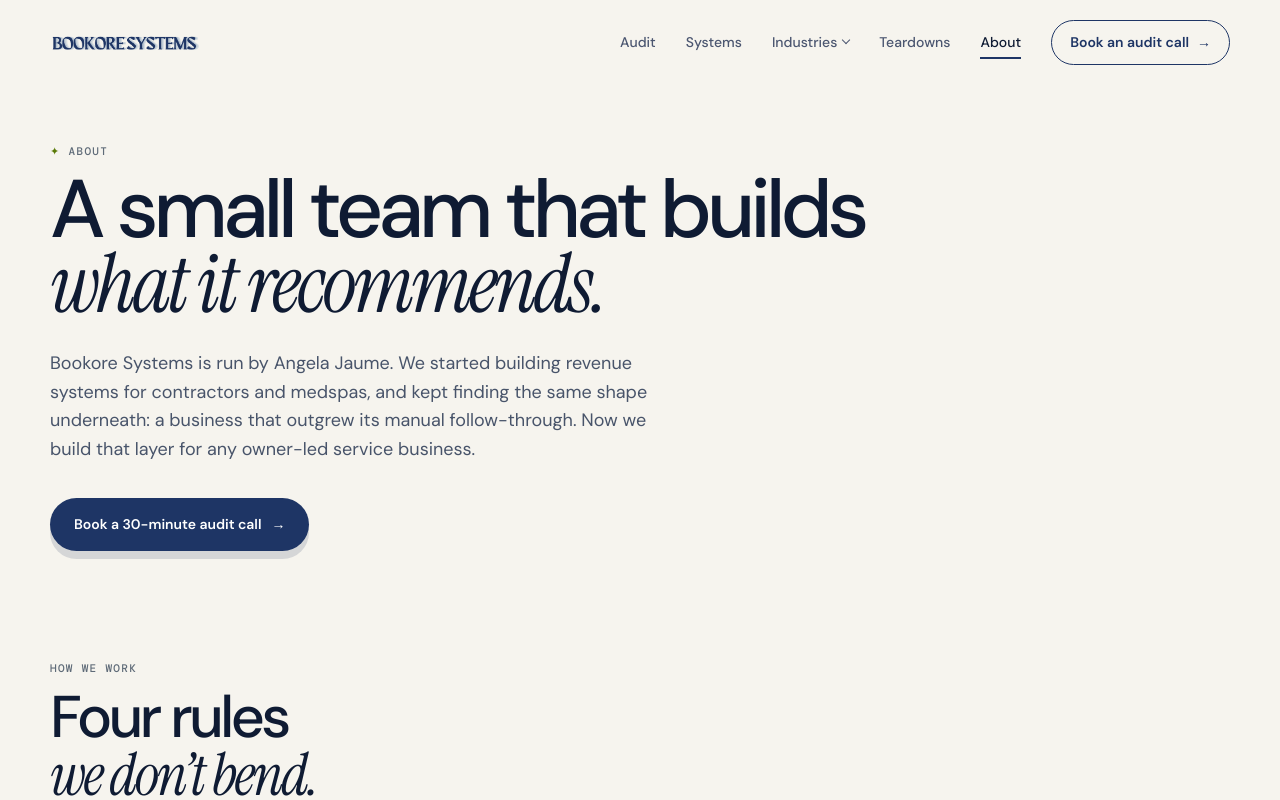
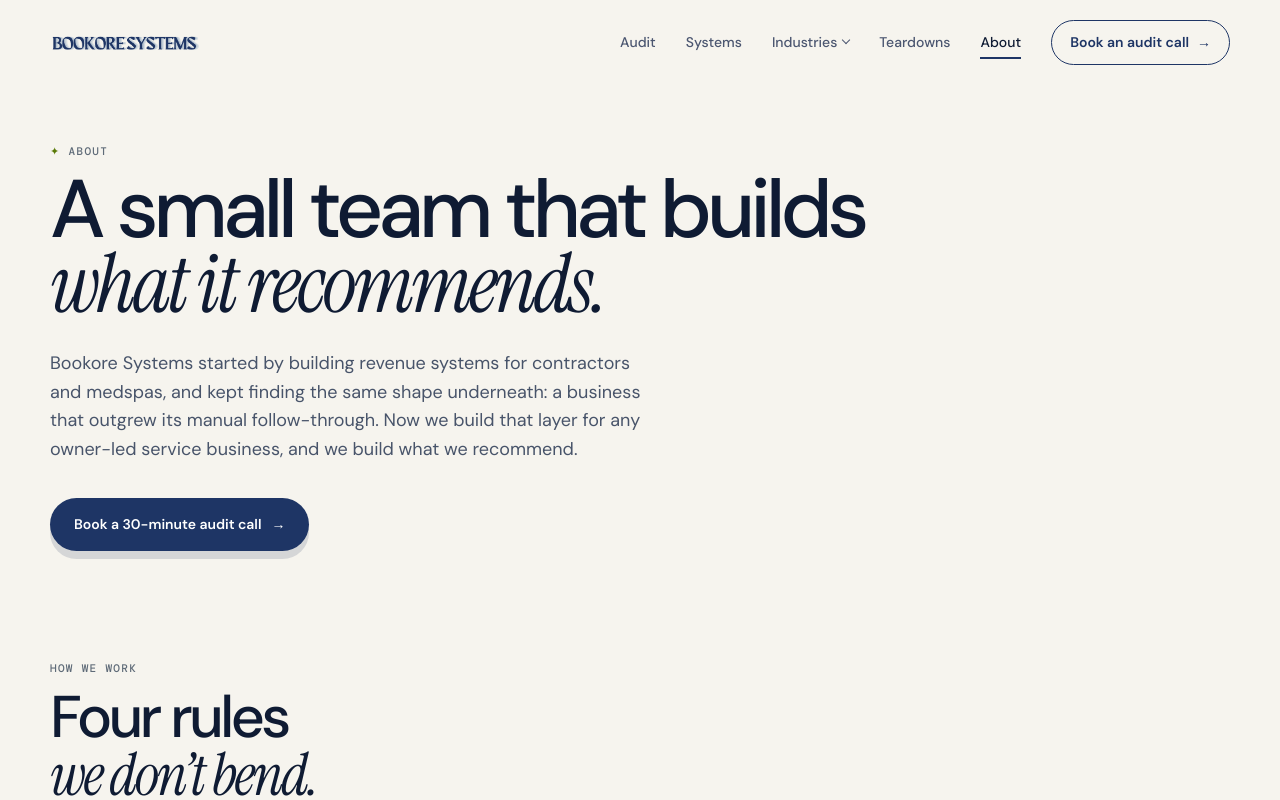
Before and after one commit to Angelajm6/Bookore-Systems, a React (Vite) app: page /about in a window 1280 px wide. Shown: the top 800 px of the page. Built offline with nearby package versions, Linux system fonts and the light colour scheme; no server answers.

Commit message:
Make About page copy general
Remove the founder mention until there are clients to feature.

Co-Authored-By: Claude Fable 5.1 <noreply@anthropic.com>

```diff
--- a/src/pages/About.jsx
+++ b/src/pages/About.jsx
@@ -16,7 +16,7 @@ export default function About() {
     <section className="page-hero shell">
       <Kicker spark>ABOUT</Kicker>
       <h1><span className="line"><span>A small team that builds</span></span><span className="line"><span><em>what it recommends.</em></span></span></h1>
-      <p className="hero-copy">Bookore Systems is run by Angela Jaume. We started building revenue systems for contractors and medspas, and kept finding the same shape underneath: a business that outgrew its manual follow-through. Now we build that layer for any owner-led service business.</p>
+      <p className="hero-copy">Bookore Systems started by building revenue systems for contractors and medspas, and kept finding the same shape underneath: a business that outgrew its manual follow-through. Now we build that layer for any owner-led service business, and we build what we recommend.</p>
       <div className="hero-actions"><BookButton /></div>
     </section>
 
```
